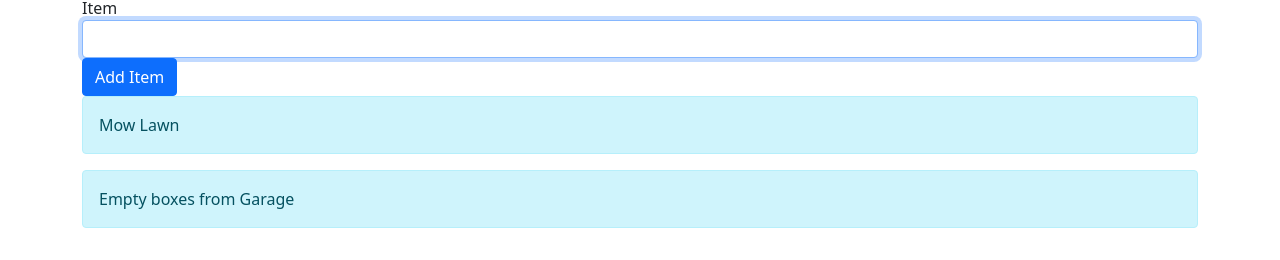
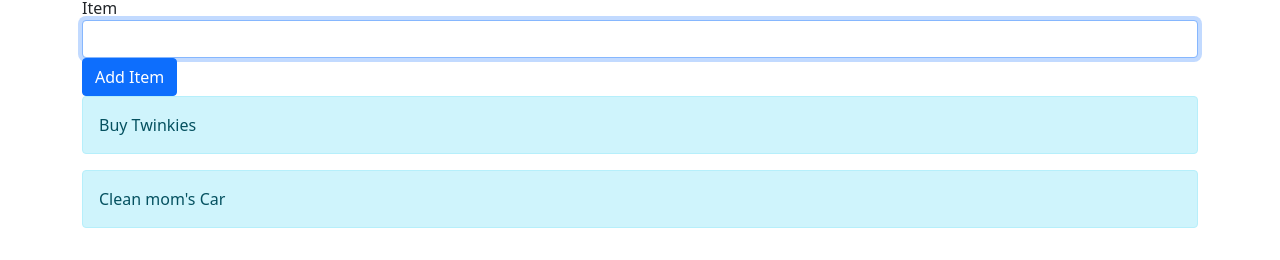
Before and after one commit to RKochenderfer/frontend-august-2021, an Angular app: page / in a window 1280 px wide. Shown: the part 106-366 px from the top of the page. Built offline with nearby package versions, Linux system fonts and the light colour scheme.

Commit message:
refactored list

```diff
--- a/src/app/components/todo-list-items/todo-list-items.component.html
+++ b/src/app/components/todo-list-items/todo-list-items.component.html
@@ -1,5 +1,5 @@
 <ul class="list-unstyled">
   <li class="alert alert-info"
-      *ngFor="let item of items"><span>{{ item.description }}</span></li>
+      *ngFor="let item of todoList"><span>{{ item.description }}</span></li>
 
 </ul>
--- a/src/app/components/todo-list-items/todo-list-items.component.ts
+++ b/src/app/components/todo-list-items/todo-list-items.component.ts
@@ -1,5 +1,6 @@
-import { Component, OnInit } from '@angular/core';
+import { Component, Input, OnInit } from '@angular/core';
 import { TodoItemModel } from 'src/app/models/todo.models';
+
 
 @Component({
   selector: 'app-todo-list-items',
@@ -8,10 +9,7 @@ import { TodoItemModel } from 'src/app/models/todo.models';
 })
 export class TodoListItemsComponent implements OnInit {
 
-  items: TodoItemModel[] = [
-    { description: 'Mow Lawn' },
-    { description: 'Empty boxes from Garage' }
-  ];
+  @Input() todoList: TodoItemModel[] = [];
   constructor() { }
 
   ngOnInit(): void {
--- a/src/app/components/todo-list/todo-list.component.html
+++ b/src/app/components/todo-list/todo-list.component.html
@@ -5,5 +5,5 @@
   <app-todo-list-entry></app-todo-list-entry>
 </section>
 <section>
-  <app-todo-list-items></app-todo-list-items>
+  <app-todo-list-items [todoList]="items"></app-todo-list-items>
 </section>
--- a/src/app/components/todo-list/todo-list.component.ts
+++ b/src/app/components/todo-list/todo-list.component.ts
@@ -1,4 +1,5 @@
 import { Component, OnInit } from '@angular/core';
+import { TodoItemModel } from 'src/app/models/todo.models';
 
 @Component({
   selector: 'app-todo-list',
@@ -7,6 +8,11 @@ import { Component, OnInit } from '@angular/core';
 })
 export class TodoListComponent implements OnInit {
 
+  items: TodoItemModel[] = [
+    { description: 'Buy Twinkies' },
+    { description: 'Clean mom\'s Car' }
+  ]
+
   constructor() { }
 
   ngOnInit(): void {
```
